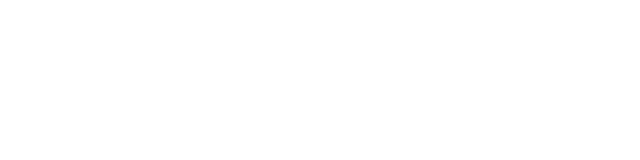
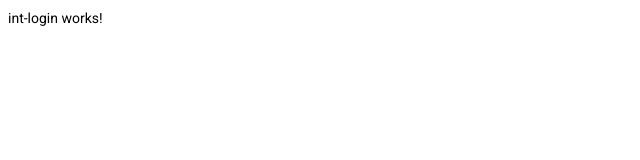
Before and after one commit to darkoo59/hospital-public, an Angular app: page /login in a window 1280 px wide. Before the commit this address led to /. Shown: the top 160 px of the page, without its empty margins (0-640 px from the left). Built offline with nearby package versions, Linux system fonts and the light colour scheme.

Commit message:
Create integration and login folders

```diff
--- a/angular.json
+++ b/angular.json
@@ -98,5 +98,8 @@
         }
       }
     }
+  },
+  "cli": {
+    "analytics": false
   }
 }
--- a/src/app/app-routing.module.ts
+++ b/src/app/app-routing.module.ts
@@ -3,7 +3,11 @@
 import { HomeComponent } from "./modules/pages/home/home.component";
 
 const routes: Routes = [
-  { path: 'home', component: HomeComponent }
+  { path: 'home', component: HomeComponent },
+  {
+    path: 'login',
+    loadChildren: () => import('./integration/integration.module').then(m => m.IntegrationModule)
+  }
 ];
 
 @NgModule({
--- /dev/null
+++ b/src/app/integration/integration.component.html
@@ -0,0 +1 @@
+<app-int-login></app-int-login>
--- /dev/null
+++ b/src/app/integration/login/int-login.component.html
@@ -0,0 +1,3 @@
+<p>
+  int-login works!
+</p>
--- /dev/null
+++ b/src/app/integration/login/int-login.component.ts
@@ -0,0 +1,15 @@
+import { Component, OnInit } from '@angular/core';
+
+@Component({
+  selector: 'app-int-login',
+  templateUrl: './int-login.component.html',
+  styleUrls: ['./int-login.component.css']
+})
+export class IntLoginComponent implements OnInit {
+
+  constructor() { }
+
+  ngOnInit() {
+  }
+
+}
```
Also changed, not shown: src/app/integration/integration-routing.module.ts (added, +16 -0 lines), src/app/integration/integration.component.ts (added, +10 -0 lines), src/app/integration/integration.module.ts (added, +22 -0 lines), src/app/integration/integration.component.scss (added), src/app/integration/login/int-login.component.css (added), 1 other file (tests, documents, lock files or other folders).
